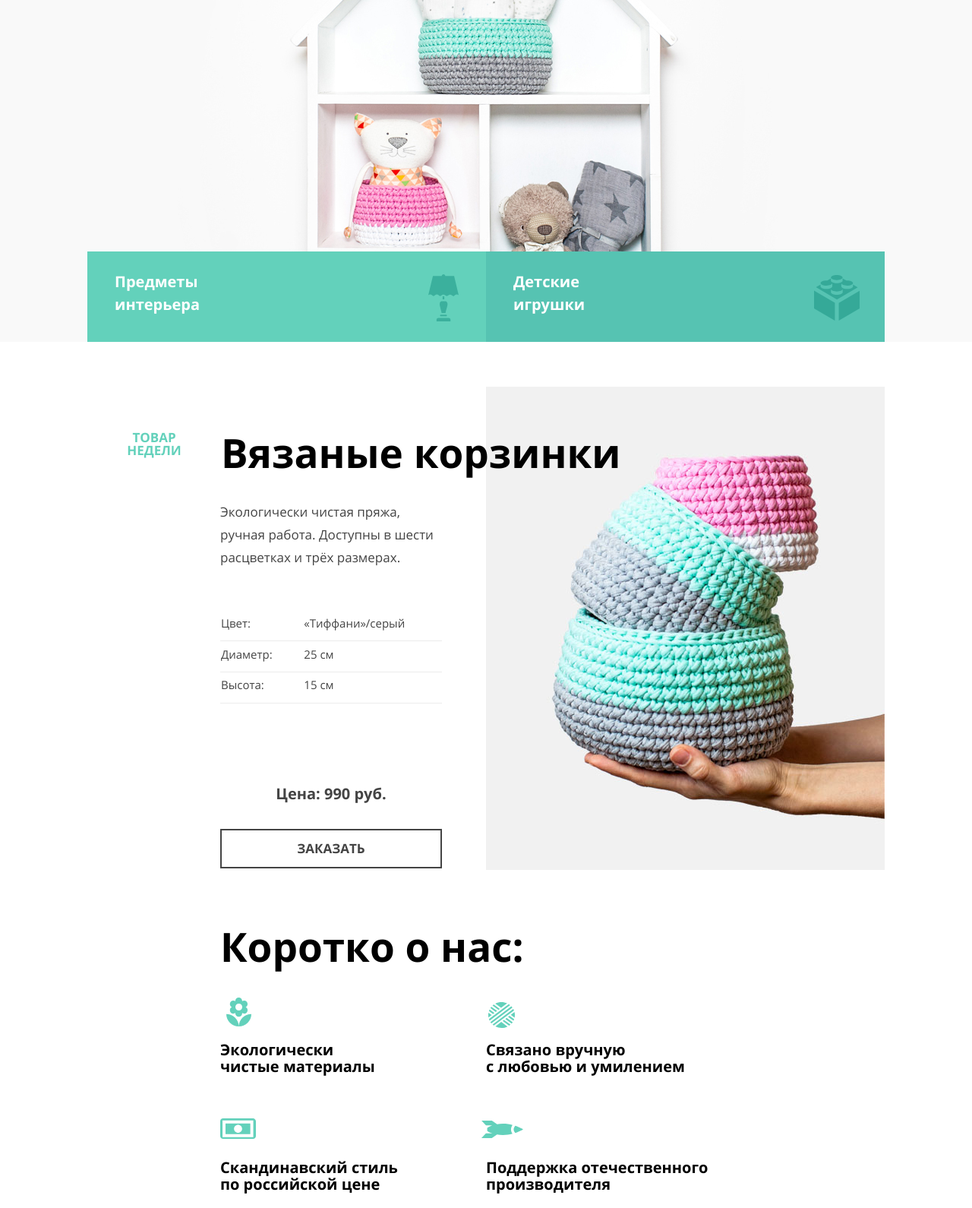
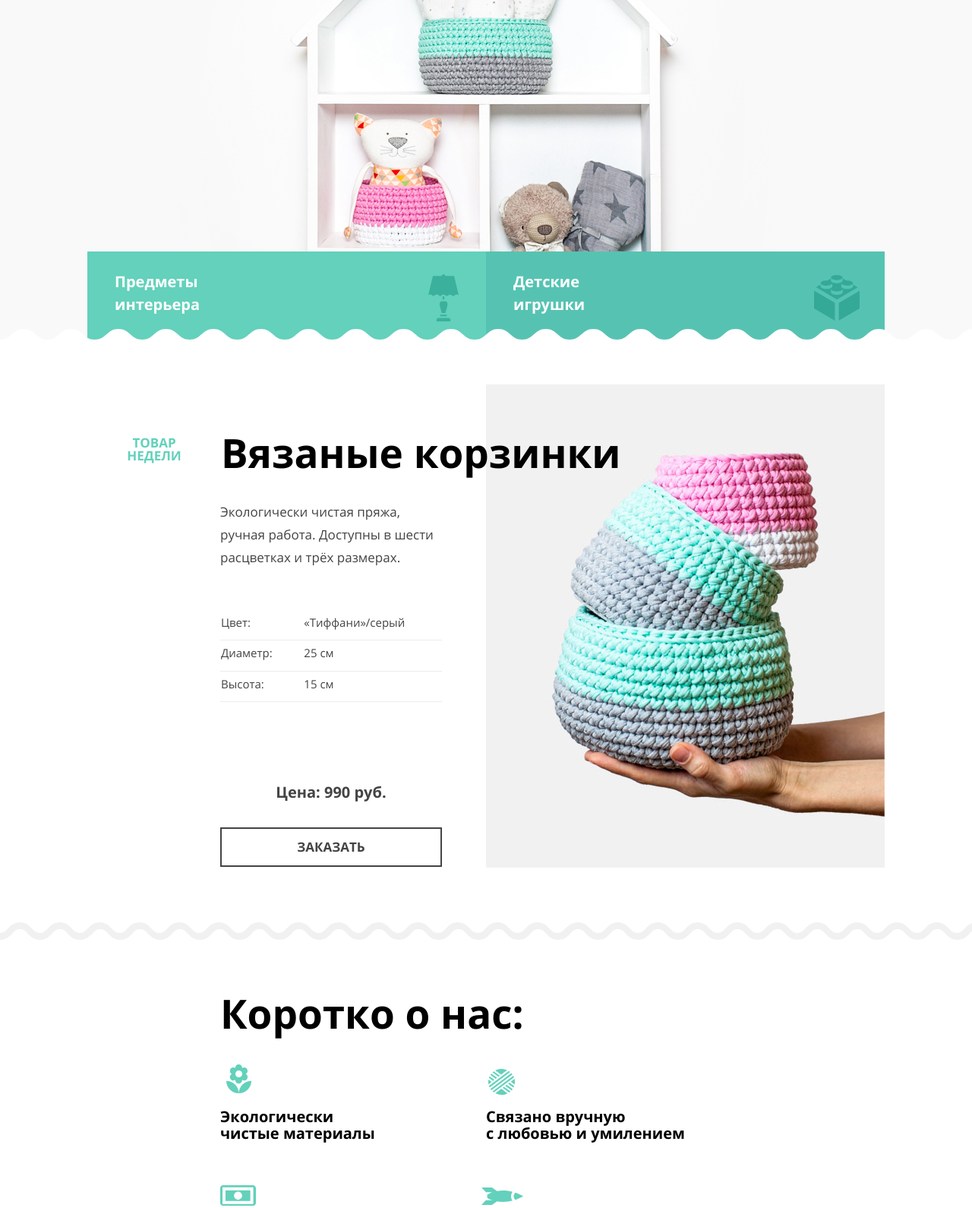
Before and after one commit to faleen88/1706423-mishka-22, a website: page source/index.html in a window 1280 px wide. Shown: the part 384-1974 px from the top of the page at 76% size. Drawn offline with nearby package versions, Linux system fonts and the light colour scheme; files that its build step writes are made by us from their sources; files whose address does not match are found by name.

Commit message:
Добавляет маски и декоративные перегородки

```diff
--- a/source/index.html
+++ b/source/index.html
@@ -61,7 +61,7 @@
 
       <h1 class="visually-hidden">Мишка - интернет-магазин изделий ручной работы</h1>
 
-      <section class="goods">
+      <section class="goods shape">
         <div class="goods__container">
           <h2 class="goods__title">Милые штуки ручной<br>работы для дома</h2>
           <ul class="goods__list">
@@ -91,7 +91,7 @@
         </div>
       </section>
 
-      <section class="product-week">
+      <section class="product-week decor">
         <div class="product-week__container">
           <div class="product-week__flex">
             <h2 class="product-week__title">Товар недели</h2>
@@ -153,7 +153,7 @@
         </div>
       </section>
 
-      <section class="reviews">
+      <section class="reviews decor">
         <div class="reviews__container">
           <div class="reviews__flex">
             <h2 class="reviews__title">Отзывы</h2>
--- /dev/null
+++ b/source/sass/blocks/decor.scss
@@ -0,0 +1,19 @@
+.decor::after {
+  content: "";
+  position: absolute;
+  bottom: 0;
+  left: 0;
+  background-image: url("../img/zigzag-line-mobile.svg");
+  width: 100%;
+  height: 6px;
+
+  @media (min-width: $tablet-width) {
+    height: 17px;
+    background-image: url("../img/zigzag-line-tablet.svg");
+  }
+
+  @media (min-width: $desktop-width) {
+    height: 23px;
+    background-image: url("../img/zigzag-line-desktop.svg");
+  }
+}
--- a/source/sass/blocks/goods.scss
+++ b/source/sass/blocks/goods.scss
@@ -5,6 +5,7 @@
   background-position: 50% -20px;
   border-top: 1px solid $lightgrey;
   min-height: 488px;
+  position: relative;
 
   @media (min-resolution: 2dppx) {
     background-image: url("../img/hero-mobile@2x.jpg");
--- a/source/sass/blocks/heading.scss
+++ b/source/sass/blocks/heading.scss
@@ -1,5 +1,6 @@
 .heading {
   background-color: $special-grey;
+  position: relative;
 
   @media (min-width: $tablet-width) {
     height: 238px;
--- a/source/sass/blocks/main-nav.scss
+++ b/source/sass/blocks/main-nav.scss
@@ -2,6 +2,7 @@
   @media (min-width: $tablet-width) {
     position: relative;
     margin-bottom: -45px;
+    z-index: 1;
   }
 }
 
--- a/source/sass/blocks/product-week.scss
+++ b/source/sass/blocks/product-week.scss
@@ -1,3 +1,7 @@
+.product-week {
+  position: relative;
+}
+
 .product-week__container {
   width: 260px;
   margin: 0 auto;
@@ -10,7 +14,8 @@
 
   @media (min-width: $desktop-width) {
     width: 1050px;
-    padding: 117px 50px 73px;
+    padding: 54px 50px 73px;
+    min-height: 660px;
   }
 }
 
@@ -45,6 +50,7 @@
 
   @media (min-width: $desktop-width) {
     margin: 0 38px;
+    padding-top: 70px;
   }
 }
 
@@ -67,9 +73,9 @@
     margin-bottom: 35px;
     order: 0;
     z-index: 1;
+    padding-top: 63px;
   }
 }
-
 
 .product-week__description {
   @media (min-width: $tablet-width) {
@@ -165,7 +171,7 @@
   }
 
   @media (min-width: $desktop-width) {
-    margin-top: -150px;
+    margin-top: -153px;
     margin-bottom: 0;
   }
 }
--- a/source/sass/blocks/reviews.scss
+++ b/source/sass/blocks/reviews.scss
@@ -1,3 +1,7 @@
+.reviews {
+  position: relative;
+}
+
 .reviews__container {
   width: 260px;
   margin: 0 auto;
--- /dev/null
+++ b/source/sass/blocks/shape.scss
@@ -0,0 +1,17 @@
+.shape::after {
+  @media (min-width: $tablet-width) {
+    content: "";
+    position: absolute;
+    bottom: -9px;
+    left: 0;
+    width: 100%;
+    height: 24px;
+    background-image: url("../img/zigzag-fill-tablet.svg");
+  }
+
+  @media (min-width: $desktop-width) {
+    height: 34px;
+    background-image: url("../img/zigzag-fill-desktop.svg");
+    bottom: -17px;
+  }
+}
--- a/source/sass/blocks/video.scss
+++ b/source/sass/blocks/video.scss
@@ -32,6 +32,8 @@
   position: relative;
   font-size: inherit;
   line-height: inherit;
+  border: 1px solid $lightgrey;
+  border-bottom: none;
 
   @media (min-width: $tablet-width) {
     font-size: 20px;
@@ -40,6 +42,7 @@
 
   @media (min-width: $desktop-width) {
     padding: 95px 110px 27px 79px;
+    border-left: none;
   }
 
   &--icon::before {
@@ -90,6 +93,15 @@
 }
 
 .video__description {
+  border: 1px solid $lightgrey;
+  border-top: none;
+
+  @media (min-width: $desktop-width) {
+    border-left: none;
+  }
+}
+
+.video__text {
   margin: 0;
   padding: 30px 0 41px 34px;
   font-size: 13px;
--- a/source/sass/style.scss
+++ b/source/sass/style.scss
@@ -9,7 +9,9 @@
 @import "blocks/page.scss";
 @import "blocks/main-nav.scss";
 @import "blocks/goods.scss";
+@import "blocks/shape.scss";
 @import "blocks/product-week.scss";
+@import "blocks/decor.scss";
 @import "blocks/about-us.scss";
 @import "blocks/reviews.scss";
 @import "blocks/contacts.scss";
```
Also changed, not shown: source/catalog.html (+5 -3 lines), source/form.html (+1 -1 lines), source/img/zigzag-fill-desktop.svg (added), source/img/zigzag-fill-tablet.svg (added), source/img/zigzag-line-desktop.svg (added), source/img/zigzag-line-mobile.svg (added), source/img/zigzag-line-tablet.svg (added).
